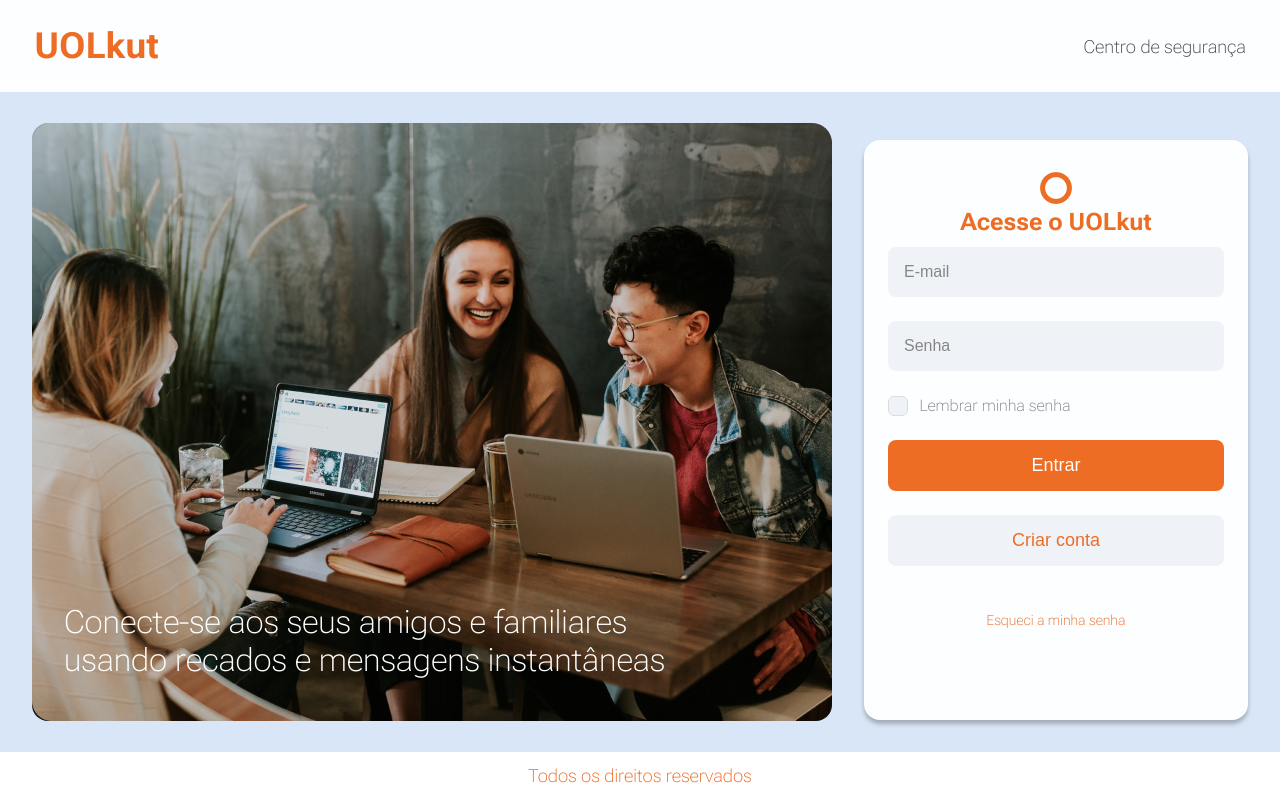
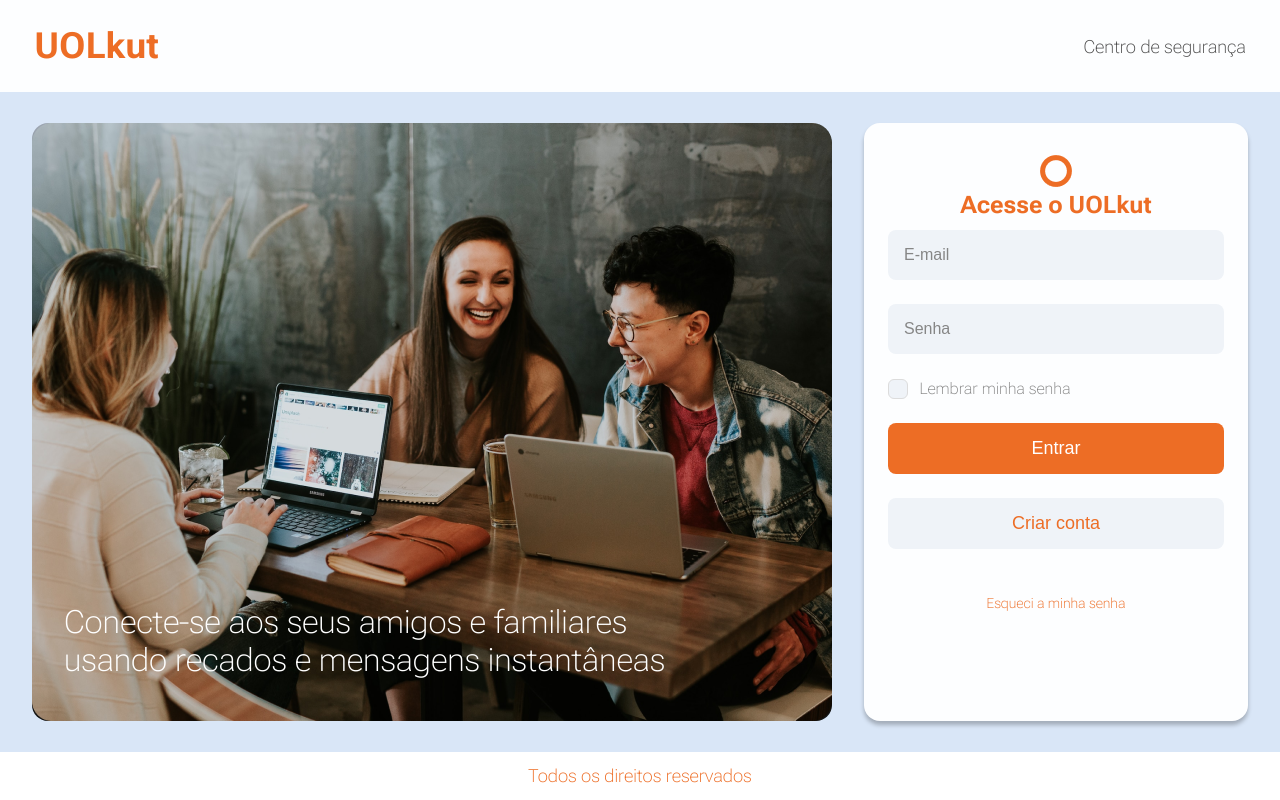
Before and after one commit to vitormen/Desafio-Semana-X-, a React (Vite) app: page / in a window 1280 px wide. Built offline with nearby package versions, Linux system fonts and the light colour scheme; a web font is replaced by a local one.

Commit message:
:bug: fix: Fixed the height of the Login page

```diff
--- a/src/pages/Login/styles.ts
+++ b/src/pages/Login/styles.ts
@@ -17,17 +17,16 @@
 
 export const Card = styled.div`
   width: 24rem;
+  height: 37.375rem;
   border-radius: 1rem;
   background-color: #fdfeff;
   box-shadow: 0px 4px 4px 0px rgba(0, 0, 0, 0.25);
   display: flex;
   flex-direction: column;
   color: #868686;
-
   font-size: 1rem;
   padding: 1rem 1.5rem 1.87rem 1.5rem;
   margin-left: 2rem;
-  margin-top: 1rem;
 
   @media (max-width: 768px) {
     max-width: 20rem;
```
